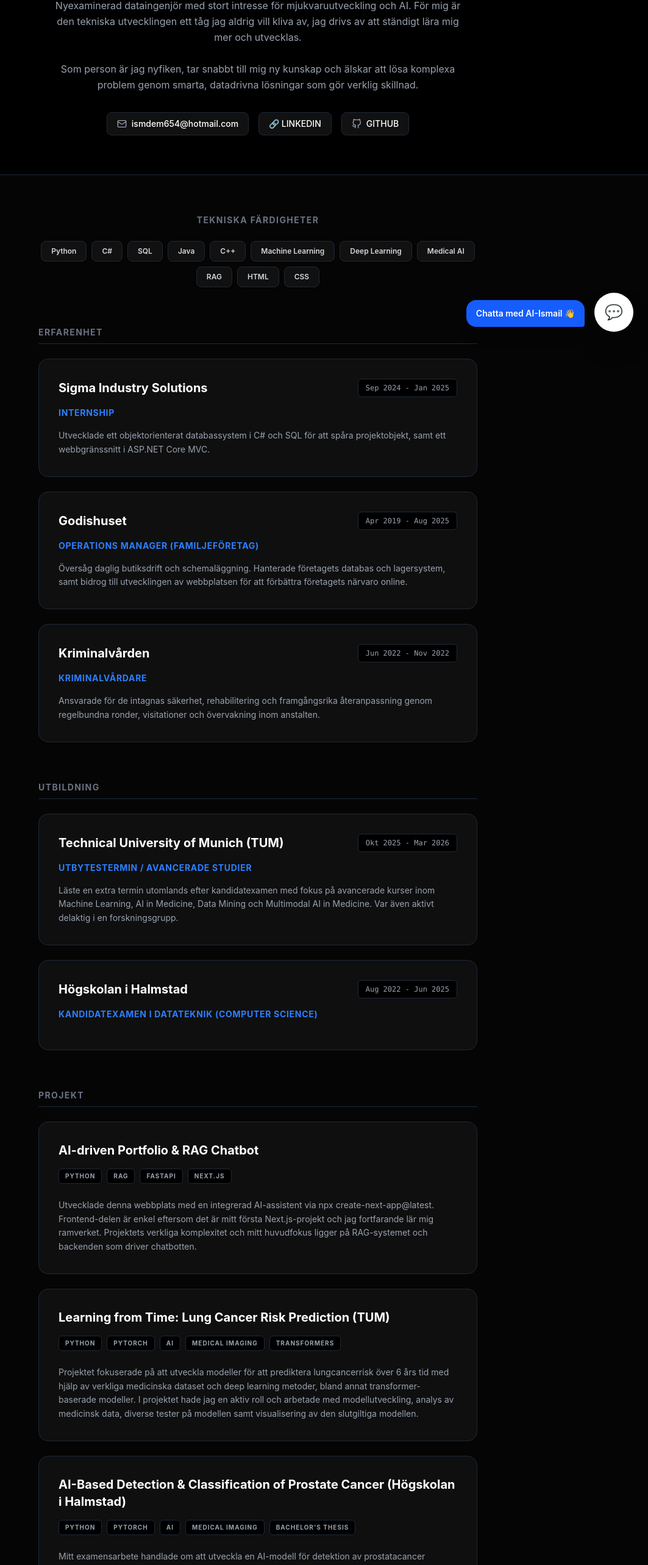
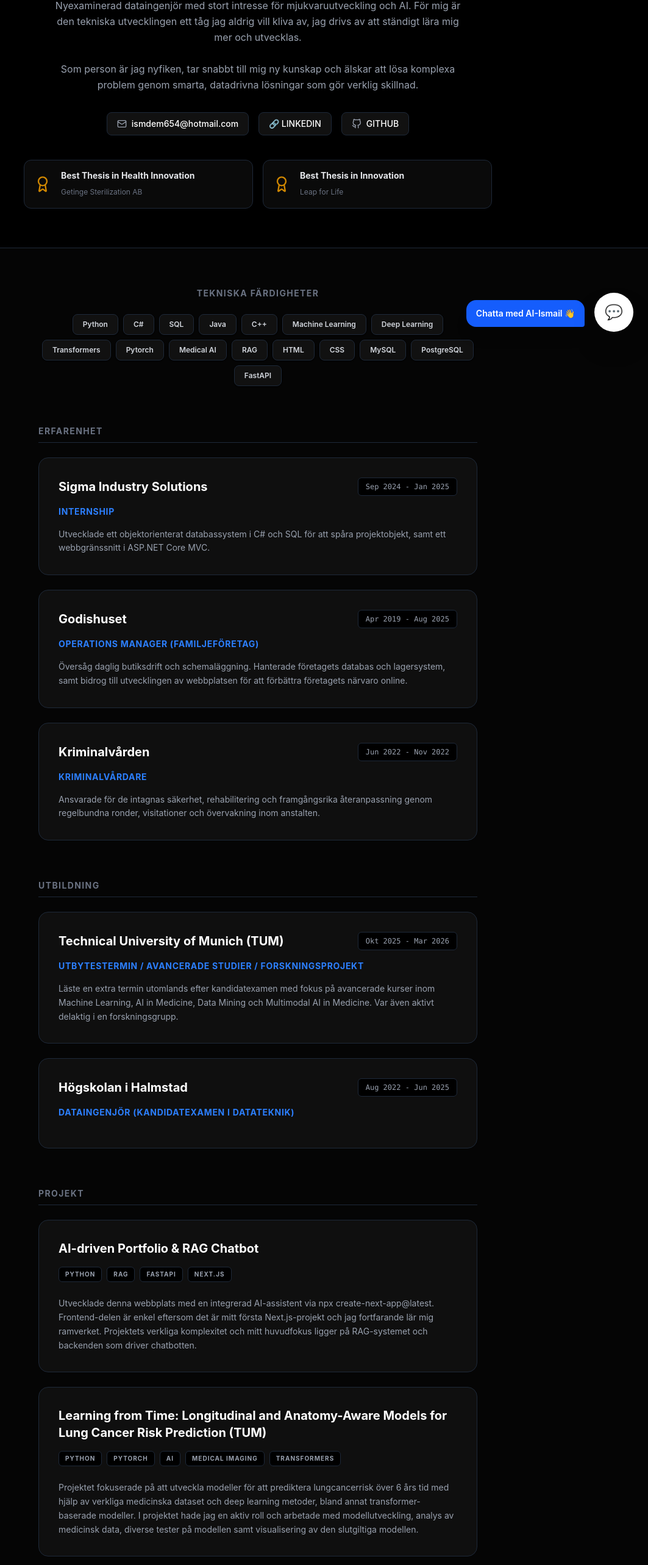
Before and after one commit to Ismail1Demir/portfolio-frontend, a Next.js app: page / in a window 1280 px wide. Shown: the part 232-2798 px from the top of the page at 61% size, without its empty margins (217-1280 px from the left). Built offline with nearby package versions, Linux system fonts and the light colour scheme.

Commit message:
added image and fixed som info

```diff
--- a/app/page.tsx
+++ b/app/page.tsx
@@ -1,5 +1,6 @@
 "use client";
 import { useState } from "react";
+import Image from "next/image";
 import ChatWidget from "@/components/ChatWidget";
 import { Mail, Phone, Award } from "lucide-react";
 
@@ -16,7 +17,7 @@ export default function Home() {
       educationTitle: "Utbildning",
       projectTitle: "Projekt",
       awardsTitle: "Utmärkelser",
-      skills: ["Python", "C#", "SQL", "Java", "C++", "Machine Learning", "Deep Learning", "Medical AI", "RAG", "HTML", "CSS"],
+      skills: ["Python", "C#", "SQL", "Java", "C++", "Machine Learning", "Deep Learning", "Transformers", "Pytorch", "Medical AI", "RAG", "HTML", "CSS", "MySQL", "PostgreSQL", "FastAPI"],
       experience: [
         {
           company: "Sigma Industry Solutions",
@@ -40,13 +41,13 @@ export default function Home() {
       education: [
         {
           school: "Technical University of Munich (TUM)",
-          degree: "Utbytestermin / Avancerade studier",
+          degree: "Utbytestermin / Avancerade studier / forskningsprojekt",
           date: "Okt 2025 - Mar 2026",
           desc: "Läste en extra termin utomlands efter kandidatexamen med fokus på avancerade kurser inom Machine Learning, AI in Medicine, Data Mining och Multimodal AI in Medicine. Var även aktivt delaktig i en forskningsgrupp."
         },
         {
           school: "Högskolan i Halmstad",
-          degree: "Kandidatexamen i Datateknik (Computer Science)",
+          degree: "Dataingenjör (Kandidatexamen i Datateknik)",
           date: "Aug 2022 - Jun 2025",
         }
       ],
@@ -61,14 +62,15 @@ export default function Home() {
           desc: "Utvecklade denna webbplats med en integrerad AI-assistent via npx create-next-app@latest. Frontend-delen är enkel eftersom det är mitt första Next.js-projekt och jag fortfarande lär mig ramverket. Projektets verkliga komplexitet och mitt huvudfokus ligger på RAG-systemet och backenden som driver chatbotten."
         },
         {
-          title: "Learning from Time: Lung Cancer Risk Prediction (TUM)",
+          title: "Learning from Time: Longitudinal and Anatomy-Aware Models for Lung Cancer Risk Prediction (TUM)",
           tech: ["Python", "PyTorch", "AI", "Medical Imaging", "Transformers"],
           desc: "Projektet fokuserade på att utveckla modeller för att prediktera lungcancerrisk över 6 års tid med hjälp av verkliga medicinska dataset och deep learning metoder, bland annat transformer-baserade modeller. I projektet hade jag en aktiv roll och arbetade med modellutveckling, analys av medicinsk data, diverse tester på modellen samt visualisering av den slutgiltiga modellen."
         },
         {
-          title: "AI-Based Detection & Classification of Prostate Cancer (Högskolan i Halmstad)",
+          title: "AI-Based Detection & Classification of Prostate Cancer (Högskolan i Halmstad och Sahlgrenska Universitetssjukhuset)",
           tech: ["Python", "PyTorch", "AI", "Medical Imaging", "Bachelor's Thesis"],
-          desc: "Mitt examensarbete handlade om att utveckla en AI-modell för detektion av prostatacancer baserad på medicinska bilddata. Arbetet belönades med två stipendier för bästa examensarbete, vilket speglar kvaliteten på mitt arbete. I samband med projektet utvecklade jag även en applikation för att visualisera modellens beslutsprocess."
+          desc: "Mitt examensarbete handlade om att utveckla en AI-modell för detektion av prostatacancer baserad på medicinska bilddata. Arbetet belönades med två stipendier för bästa examensarbete, vilket speglar kvaliteten på mitt arbete. I samband med projektet utvecklade jag även en applikation för att visualisera modellens beslutsprocess.",
+          image: "/images/prostate-cam.png"
         },
         {
           title: "Smart Home & Real-time Micro-Kernel (Högskolan i Halmstad)",
@@ -84,7 +86,7 @@ export default function Home() {
     },
     en: {
       title: "Ismail Demir",
-      sub: "Computer Engineer | Software & AI Engineer",
+      sub: "Computer Science Engineer | Software & AI Engineer",
       desc: "Newly graduated Computer Engineer with a strong passion for software development and AI. To me, technological advancement is a train I never want to get off, I am driven by constantly learning and evolving.\n\nI am a curious, fast learner who loves solving complex problems through smart, data-driven solutions that make a real difference.",
       skillsTitle: "Technical Skills",
       experienceTitle: "Experience",
@@ -115,13 +117,13 @@ export default function Home() {
       education: [
         {
           school: "Technical University of Munich (TUM)",
-          degree: "Exchange Semester / Advanced Studies",
+          degree: "Exchange Semester / Advanced Studies / research project",
           date: "Oct 2025 - Mar 2026",
           desc: "Completed an extra semester abroad after my bachelor's degree, focusing on advanced courses in Machine Learning, AI in Medicine, Data Mining, and Multimodal AI in Medicine. Also actively participated in a research group."
         },
         {
           school: "Halmstad University",
-          degree: "Bachelor's Degree in Computer Science",
+          degree: "Bachelor of Science in Computer Engineering",
           date: "Aug 2022 - Jun 2025",
         }
       ],
@@ -136,14 +138,15 @@ export default function Home() {
           desc: "Developed this website with an integrated AI assistant using npx create-next-app@latest. The frontend is simple because it's my first Next.js project and I am still learning the framework. The true complexity and my main focus lie in the RAG system and the backend powering the chatbot."
         },
         {
-          title: "Learning from Time: Lung Cancer Risk Prediction (TUM)",
+          title: "Learning from Time: Longitudinal and Anatomy-Aware Models for Lung Cancer Risk Prediction (TUM)",
           tech: ["Python", "PyTorch", "AI", "Medical Imaging", "Transformers"],
           desc: "The project focused on developing models to predict lung cancer risk over a 6-year period using real-world medical datasets and deep learning methods, including transformer-based models. I took an active role in the project, working with model development, analysis of medical data, various model testing, and visualization of the final model."
         },
         {
-          title: "AI-Based Detection & Classification of Prostate Cancer (Halmstad University)",
+          title: "AI-Based Detection & Classification of Prostate Cancer (Halmstad University and Sahlgrenska University Hospital)",
           tech: ["Python", "PyTorch", "AI", "Medical Imaging", "Bachelor's Thesis"],
-          desc: "My bachelor's thesis involved developing an AI model for the detection of prostate cancer based on medical imaging data. The work was awarded two scholarships for the best thesis, reflecting the quality of my work. In connection with the project, I also developed an application to visualize the model's decision-making process."
+          desc: "My bachelor's thesis involved developing an AI model for the detection of prostate cancer based on medical imaging data. The work was awarded two scholarships for the best thesis, reflecting the quality of my work. In connection with the project, I also developed an application to visualize the model's decision-making process.",
+          image: "/images/prostate-cam.png"
         },
         {
           title: "Smart Home & Real-time Micro-Kernel (Halmstad University)",
@@ -179,13 +182,12 @@ export default function Home() {
         <h1 className="text-5xl md:text-6xl font-extrabold mb-4 tracking-tight">{t.title}</h1>
         <p className="text-xl md:text-2xl text-blue-500 font-medium mb-6">{t.sub}</p>
 
-        {/* Lade till 'whitespace-pre-line' för att radbrytningarna (\n\n) ska fungera */}
         <p className="text-sm md:text-base text-gray-400 max-w-2xl leading-relaxed mb-8 whitespace-pre-line">
           {t.desc}
         </p>
 
         {/* Kontakt-blocken i mitten */}
-        <div className="flex flex-wrap justify-center gap-4 text-sm font-medium">
+        <div className="flex flex-wrap justify-center gap-4 text-sm font-medium mb-10">
           <a href="mailto:ismdem654@hotmail.com" className="flex items-center gap-2 bg-[#111] border border-gray-800 px-4 py-2 rounded-lg hover:border-gray-500 transition-colors">
             <Mail size={16} className="text-gray-400" /> ismdem654@hotmail.com
           </a>
@@ -199,6 +201,19 @@ export default function Home() {
             </svg>
             GITHUB
           </a>
+        </div>
+
+        {/* Utmärkelser placerade under länkarna, sida vid sida */}
+        <div className="flex flex-col sm:flex-row justify-center gap-4 w-full max-w-3xl">
+          {t.awards.map((award, i) => (
+            <div key={i} className="flex-1 flex items-center gap-4 bg-[#0a0a0a] border border-gray-800 p-4 rounded-xl shadow-sm hover:border-gray-600 transition-colors text-left">
+              <Award size={28} className="text-yellow-600 shrink-0"/>
+              <div>
+                <span className="block font-bold text-sm text-gray-200 leading-tight mb-1">{award.title}</span>
+                <span className="text-xs text-gray-500">{award.org}</span>
+              </div>
+            </div>
+          ))}
         </div>
       </header>
 
@@ -260,34 +275,29 @@ export default function Home() {
                 <h3 className="font-bold text-xl mb-4 text-white">{proj.title}</h3>
 
                 <div className="flex flex-wrap gap-2 mb-6">
-                  {proj.tech.map((t, index) => (
+                  {proj.tech.map((techItem, index) => (
                     <span key={index} className="px-2.5 py-1 bg-black border border-gray-800 rounded-md text-[10px] text-gray-400 uppercase tracking-widest font-bold">
-                      {t}
+                      {techItem}
                     </span>
                   ))}
                 </div>
 
                 <p className="text-sm text-gray-400 leading-relaxed">{proj.desc}</p>
+
+                {/* BILDEN RENDERAS HÄR OM DEN FINNS I OBJEKTET */}
+                {(proj as any).image && (
+                  <div className="mt-6 rounded-lg overflow-hidden border border-gray-800">
+                    <Image
+                      src={(proj as any).image}
+                      alt={proj.title}
+                      width={800}
+                      height={400}
+                      className="w-full h-auto opacity-90 hover:opacity-100 transition-opacity"
+                    />
+                  </div>
+                )}
               </div>
             ))}
-          </div>
-        </section>
-
-        {/* Awards - Block */}
-        <section>
-          <h2 className="text-sm font-bold mb-6 uppercase tracking-widest text-gray-500 border-b border-gray-800 pb-2">{t.awardsTitle}</h2>
-          <div className="bg-[#0f0f0f] border border-gray-800 p-6 md:p-8 rounded-2xl">
-            <ul className="space-y-6">
-              {t.awards.map((award, i) => (
-                <li key={i} className="flex items-start gap-4">
-                  <Award size={24} className="text-yellow-600 mt-0.5 shrink-0"/>
-                  <div>
-                    <span className="block font-bold text-base text-gray-200 mb-1">{award.title}</span>
-                    <span className="text-sm text-gray-500">{award.org}</span>
-                  </div>
-                </li>
-              ))}
-            </ul>
           </div>
         </section>
 
```
Also changed, not shown: 1 other file (tests, documents, lock files or other folders).
